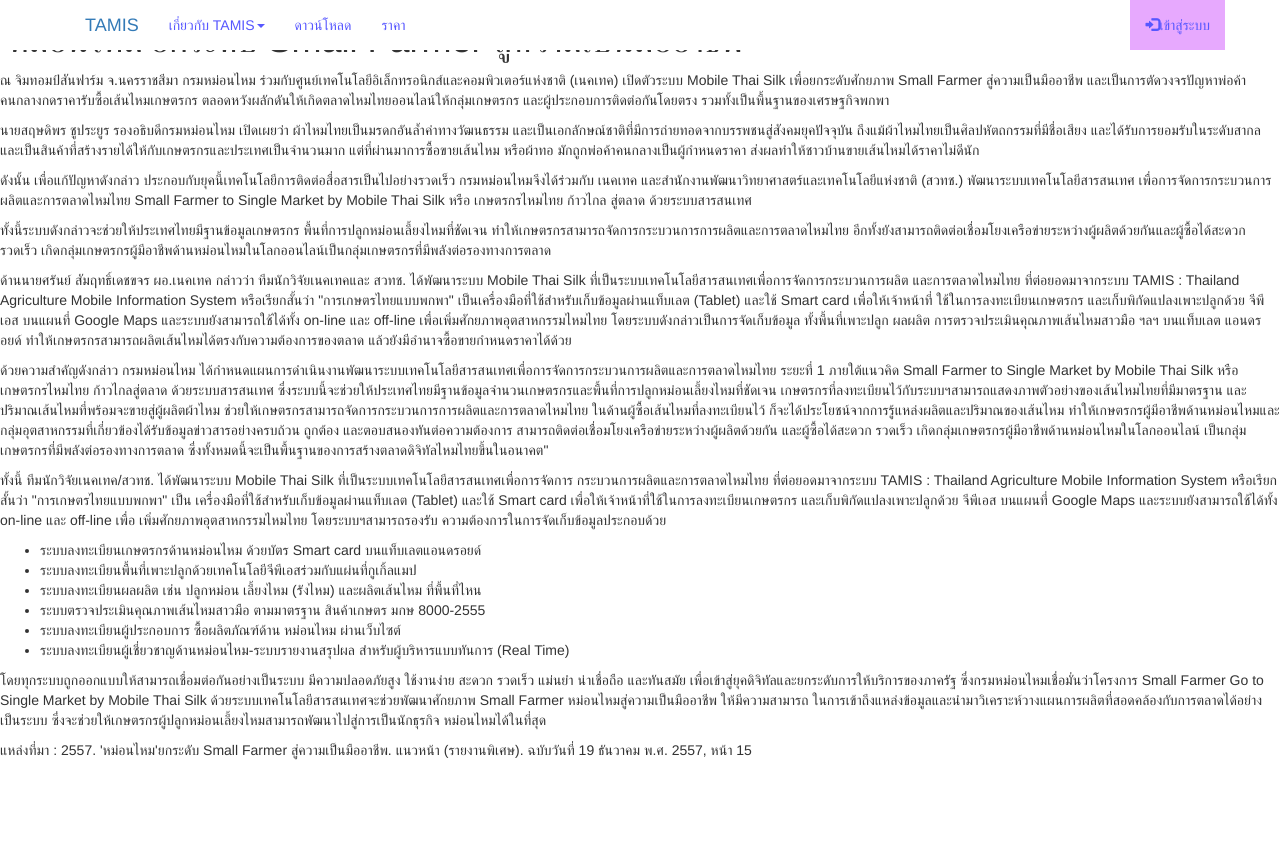
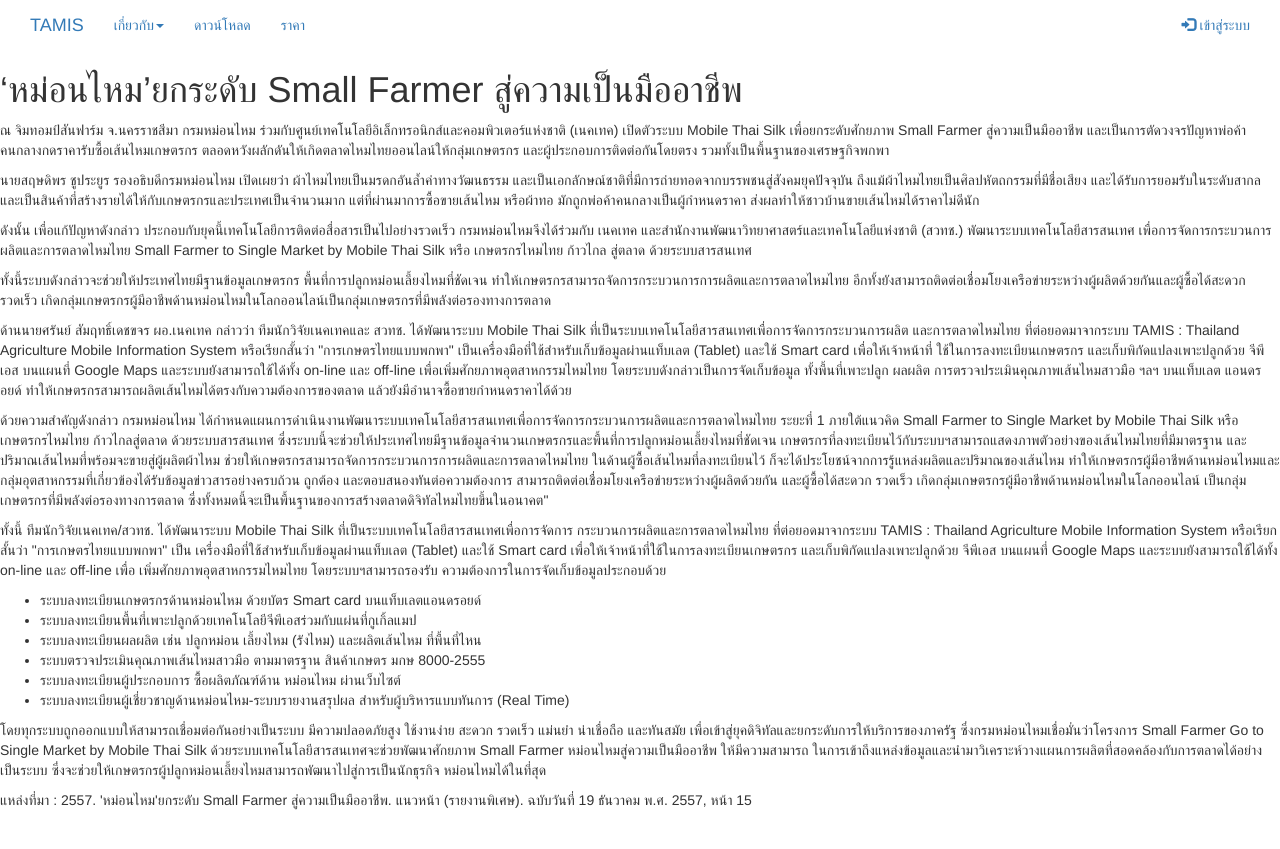
Before and after one commit to Acherrylp/Acherry.github.io, a Jekyll site: the page built from _posts/2016-10-29-news-15.md, in a window 1280 px wide. Shown: the top 849 px of the page. Built offline with Jekyll 4.4.1, drawn with Linux system fonts in a browser that asks for light colours; some of the changed lines change nothing that is shown.

Commit message:
แก้ไขส่วนหัว ใส่ nav

```diff
--- a/_posts/2016-10-29-news-15.md
+++ b/_posts/2016-10-29-news-15.md
@@ -1,12 +1,12 @@
 ---
   title: TAMIS
-  date: 2016-10-29 +0700
+  date: 2014-12-19 +0700
   categories: News
   description: News15
   author: Me
-  layout: default-new
+  layout: default-new2
 ---
-
+{% include header2.html %}
 # 'หม่อนไหม'ยกระดับ Small Farmer สู่ความเป็นมืออาชีพ
 
 <p> ณ จิมทอมป์สันฟาร์ม จ.นครราชสีมา กรมหม่อนไหม ร่วมกับศูนย์เทคโนโลยีอิเล็กทรอนิกส์และคอมพิวเตอร์แห่งชาติ (เนคเทค) เปิดตัวระบบ Mobile Thai Silk เพื่อยกระดับศักยภาพ Small Farmer สู่ความเป็นมืออาชีพ และเป็นการตัดวงจรปัญหาพ่อค้าคนกลางกดราคารับซื้อเส้นไหมเกษตรกร ตลอดหวังผลักดันให้เกิดตลาดไหมไทยออนไลน์ให้กลุ่มเกษตรกร และผู้ประกอบการติดต่อกันโดยตรง รวมทั้งเป็นพื้นฐานของเศรษฐกิจพกพา</p>
```
